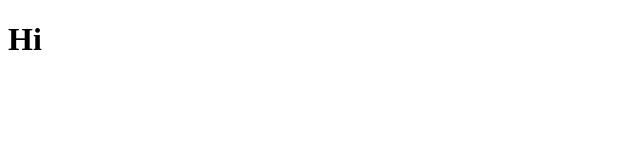
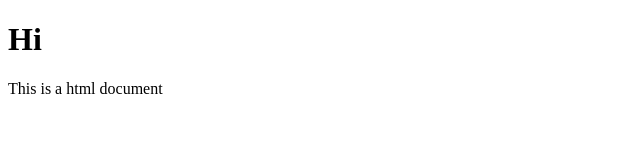
Before and after one commit to Srinathish/Gitexperiment, a plain HTML site: page chitApplicationApp/index.html in a window 1280 px wide. Shown: the whole page, without its empty margins (0-640 px from the left). Drawn offline with Linux system fonts and the light colour scheme.

Commit message:
second commit

```diff
--- a/chitApplicationApp/index.html
+++ b/chitApplicationApp/index.html
@@ -7,5 +7,8 @@
 </head>
 <body>
     <h1>Hi</h1>
+    <div>
+        <p>This is a html document</p>
+    </div>
 </body>
 </html>
```
